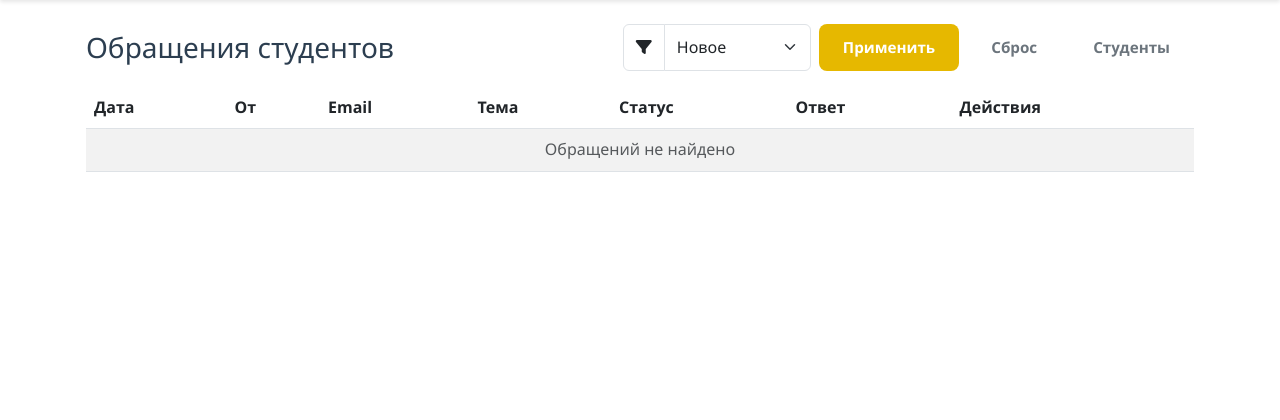
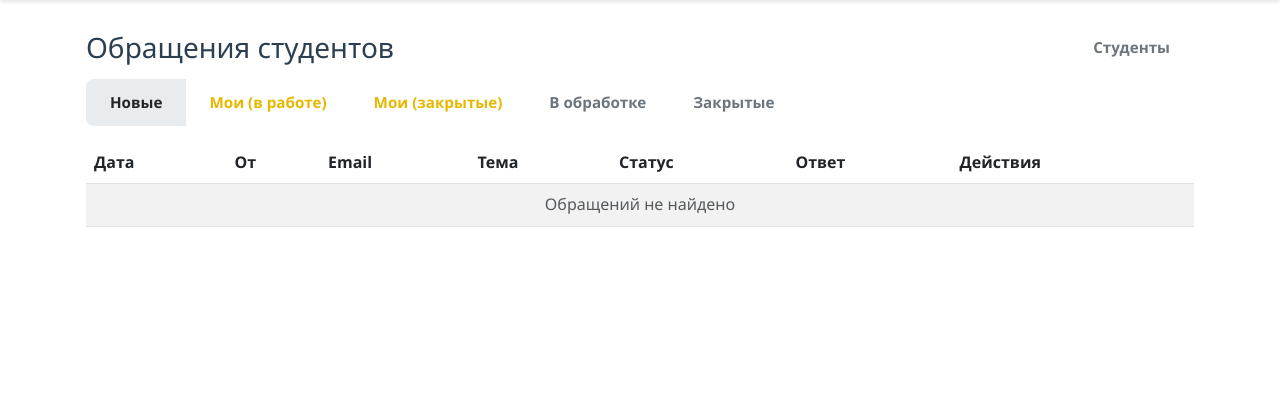
Before and after one commit to mobdev32/mob-dev, a Django app: page /teacher/feedbacks/?status=new in a window 1280 px wide. Shown: the part 67-487 px from the top of the page. Run offline with Django 5.2, Linux system fonts and the light colour scheme; the visitor is signed in with stand-in values (Sample User, id 1); data comes from the database, SQL or seed files in the repository; data that the repository does not hold is empty.

Commit message:
Changed teachers feedback view logic

```diff
--- a/main/urls.py
+++ b/main/urls.py
@@ -19,6 +19,7 @@ urlpatterns = [
     path('profile/settings/', views.profile_settings, name='profile_settings'),
     # Teacher area
     path('teacher/feedbacks/', views.teacher_feedback_list, name='teacher_feedback_list'),
+    path('teacher/feedbacks/<int:feedback_id>/', views.teacher_feedback_detail, name='teacher_feedback_detail'),
     path('teacher/feedbacks/<int:feedback_id>/update/', views.teacher_feedback_update, name='teacher_feedback_update'),
     path('teacher/students/', views.teacher_students, name='teacher_students'),
     path('teacher/students/<int:user_id>/', views.teacher_student_detail, name='teacher_student_detail'),
--- a/main/views.py
+++ b/main/views.py
@@ -322,13 +322,19 @@ def teacher_feedback_list(request):
 
     feedback_qs = Feedback.objects.all().select_related('user', 'responded_by')
 
-    status_filter = request.GET.get('status')
+    # Default: show only new feedbacks
+    status_filter = request.GET.get('status', 'new')
+    mine = request.GET.get('mine') == '1'
     if status_filter:
         feedback_qs = feedback_qs.filter(status=status_filter)
+    if mine:
+        feedback_qs = feedback_qs.filter(responded_by=request.user)
 
     context = {
         'title': 'Обращения студентов',
         'feedback_list': feedback_qs,
+        'status_filter': status_filter,
+        'mine': mine,
     }
     return render(request, 'main/teacher/feedback_list.html', context)
 
@@ -349,25 +355,57 @@ def teacher_feedback_update(request, feedback_id):
 
     feedback = get_object_or_404(Feedback, id=feedback_id)
 
-    new_status = request.POST.get('status')
+    action = request.POST.get('action')
     admin_response = request.POST.get('admin_response', '')
 
-    changed = False
-    if new_status and new_status in dict(Feedback.STATUS_CHOICES):
-        feedback.status = new_status
-        changed = True
-    if admin_response is not None:
-        feedback.admin_response = admin_response
-        changed = True
-
-    if changed:
+    if action == 'start':
+        feedback.status = 'in_progress'
         feedback.responded_by = request.user
         feedback.save()
+        messages.success(request, 'Обращение взято в работу.')
+    elif action == 'close':
+        if admin_response is not None:
+            feedback.admin_response = admin_response
+        feedback.status = 'closed'
+        if not feedback.responded_by:
+            feedback.responded_by = request.user
+        feedback.save()
+        messages.success(request, 'Обращение закрыто.')
+    else:
+        # Generic update (status/comment change)
+        new_status = request.POST.get('status')
+        changed = False
+        if admin_response is not None and admin_response != feedback.admin_response:
+            feedback.admin_response = admin_response
+            changed = True
+        if new_status in {'new', 'in_progress', 'closed'} and new_status != feedback.status:
+            feedback.status = new_status
+            changed = True
+        if changed:
+            if not feedback.responded_by:
+                feedback.responded_by = request.user
+            feedback.save()
+            messages.success(request, 'Обращение обновлено.')
 
     if request.headers.get('x-requested-with') == 'XMLHttpRequest':
         return JsonResponse({'success': True})
-    messages.success(request, 'Обращение обновлено.')
-    return redirect('main:teacher_feedback_list')
+    # Prefer redirecting to detail if provided
+    next_url = request.POST.get('next') or reverse('main:teacher_feedback_detail', args=[feedback.id])
+    return redirect(next_url)
+
+
+@login_required
+def teacher_feedback_detail(request, feedback_id):
+    if not _require_teacher(request.user):
+        messages.error(request, 'Доступ только для преподавателей.')
+        return redirect('main:home')
+
+    fb = get_object_or_404(Feedback.objects.select_related('user', 'responded_by'), id=feedback_id)
+    context = {
+        'title': f'Обращение: {fb.subject}',
+        'fb': fb,
+    }
+    return render(request, 'main/teacher/feedback_detail.html', context)
 
 
 @login_required
--- a/templates/main/teacher/feedback_list.html
+++ b/templates/main/teacher/feedback_list.html
@@ -3,28 +3,44 @@
 
 {% block title %}{{ title }} - Электронный учебник по мобильной разработке{% endblock %}
 
+{% block extra_css %}
+<style>
+    /* Soften active state color for filter buttons */
+    .feedback-filters .btn.active {
+        background-color: #e9ecef; /* light gray */
+        color: #212529;            /* dark text */
+        border-color: #e9ecef;
+    }
+    .feedback-filters .btn-outline-primary.active,
+    .feedback-filters .btn-outline-secondary.active {
+        background-color: #e9ecef;
+        color: #212529;
+        border-color: #e9ecef;
+    }
+    .feedback-filters .btn {
+        transition: background-color .15s ease, color .15s ease, border-color .15s ease;
+    }
+    .feedback-filters .btn:hover {
+        background-color: #f4f5f6;
+        color: #212529;
+        border-color: #f4f5f6;
+    }
+}</style>
+{% endblock %}
+
 {% block content %}
 <div class="container mt-4 px-3">
-    <div class="d-flex flex-wrap justify-content-between align-items-center mb-3 gap-2">
+    <div class="d-flex flex-wrap justify-content-between align-items-center mb-2 gap-2">
         <h1 class="h3 mb-0">Обращения студентов</h1>
-        <div class="d-flex gap-2 align-items-center ms-auto">
-            <form method="get" class="d-flex gap-2">
-                <div class="input-group">
-                    <span class="input-group-text bg-white"><i class="fas fa-filter"></i></span>
-                    <select name="status" class="form-select">
-                        <option value="">Все статусы</option>
-                        <option value="new" {% if request.GET.status == 'new' %}selected{% endif %}>Новое</option>
-                        <option value="in_progress" {% if request.GET.status == 'in_progress' %}selected{% endif %}>В обработке</option>
-                        <option value="resolved" {% if request.GET.status == 'resolved' %}selected{% endif %}>Решено</option>
-                        <option value="closed" {% if request.GET.status == 'closed' %}selected{% endif %}>Закрыто</option>
-                    </select>
-                </div>
-                <button class="btn btn-primary" type="submit">Применить</button>
-                {% if request.GET.status %}
-                <a class="btn btn-outline-secondary" href="{% url 'main:teacher_feedback_list' %}">Сброс</a>
-                {% endif %}
-            </form>
-            <a href="{% url 'main:teacher_students' %}" class="btn btn-outline-secondary">Студенты</a>
+        <a href="{% url 'main:teacher_students' %}" class="btn btn-outline-secondary ms-auto">Студенты</a>
+    </div>
+    <div class="mb-3 feedback-filters">
+        <div class="btn-group" role="group">
+            <a href="{% url 'main:teacher_feedback_list' %}?status=new" class="btn btn-outline-primary {% if status_filter == 'new' %}active{% endif %}">Новые</a>
+            <a href="{% url 'main:teacher_feedback_list' %}?status=in_progress&mine=1" class="btn btn-outline-primary {% if status_filter == 'in_progress' and mine %}active{% endif %}">Мои (в работе)</a>
+            <a href="{% url 'main:teacher_feedback_list' %}?status=closed&mine=1" class="btn btn-outline-primary {% if status_filter == 'closed' and mine %}active{% endif %}">Мои (закрытые)</a>
+            <a href="{% url 'main:teacher_feedback_list' %}?status=in_progress" class="btn btn-outline-secondary {% if status_filter == 'in_progress' and not mine %}active{% endif %}">В обработке</a>
+            <a href="{% url 'main:teacher_feedback_list' %}?status=closed" class="btn btn-outline-secondary {% if status_filter == 'closed' and not mine %}active{% endif %}">Закрытые</a>
         </div>
     </div>
 
@@ -43,27 +59,27 @@
             </thead>
             <tbody>
                 {% for item in feedback_list %}
-                <tr>
+                <tr onclick="location.href='{% url 'main:teacher_feedback_detail' item.id %}';" style="cursor:pointer;">
                     <td>{{ item.created_at|date:'d.m.Y H:i' }}</td>
                     <td>{{ item.name }}</td>
                     <td>{{ item.email }}</td>
                     <td>{{ item.subject }}</td>
                     <td>
-                        <form method="post" action="{% url 'main:teacher_feedback_update' item.id %}">
-                            {% csrf_token %}
-                            <select name="status" class="form-select form-select-sm">
-                                <option value="new" {% if item.status == 'new' %}selected{% endif %}>Новое</option>
-                                <option value="in_progress" {% if item.status == 'in_progress' %}selected{% endif %}>В обработке</option>
-                                <option value="resolved" {% if item.status == 'resolved' %}selected{% endif %}>Решено</option>
-                                <option value="closed" {% if item.status == 'closed' %}selected{% endif %}>Закрыто</option>
-                            </select>
+                        {% if item.status == 'new' %}
+                            <span class="badge text-bg-primary">Новое</span>
+                        {% elif item.status == 'in_progress' %}
+                            <span class="badge text-bg-warning">В обработке</span>
+                        {% elif item.status == 'closed' %}
+                            <span class="badge text-bg-secondary">Закрыто</span>
+                        {% else %}
+                            <span class="badge text-bg-light">{{ item.status }}</span>
+                        {% endif %}
                     </td>
-                    <td style="min-width: 240px;">
-                            <textarea name="admin_response" class="form-control form-control-sm" rows="2" placeholder="Комментарий / ответ...">{{ item.admin_response }}</textarea>
+                    <td class="text-muted" style="min-width: 240px; max-width: 360px;">
+                        {{ item.admin_response|default:'—'|truncatechars:120 }}
                     </td>
-                    <td>
-                            <button class="btn btn-sm btn-success" type="submit">Сохранить</button>
-                        </form>
+                    <td class="text-end">
+                        <a class="btn btn-sm btn-outline-primary" href="{% url 'main:teacher_feedback_detail' item.id %}">Открыть</a>
                     </td>
                 </tr>
                 {% empty %}
```
Also changed, not shown: templates/main/teacher/feedback_detail.html (added, +76 -0 lines).
